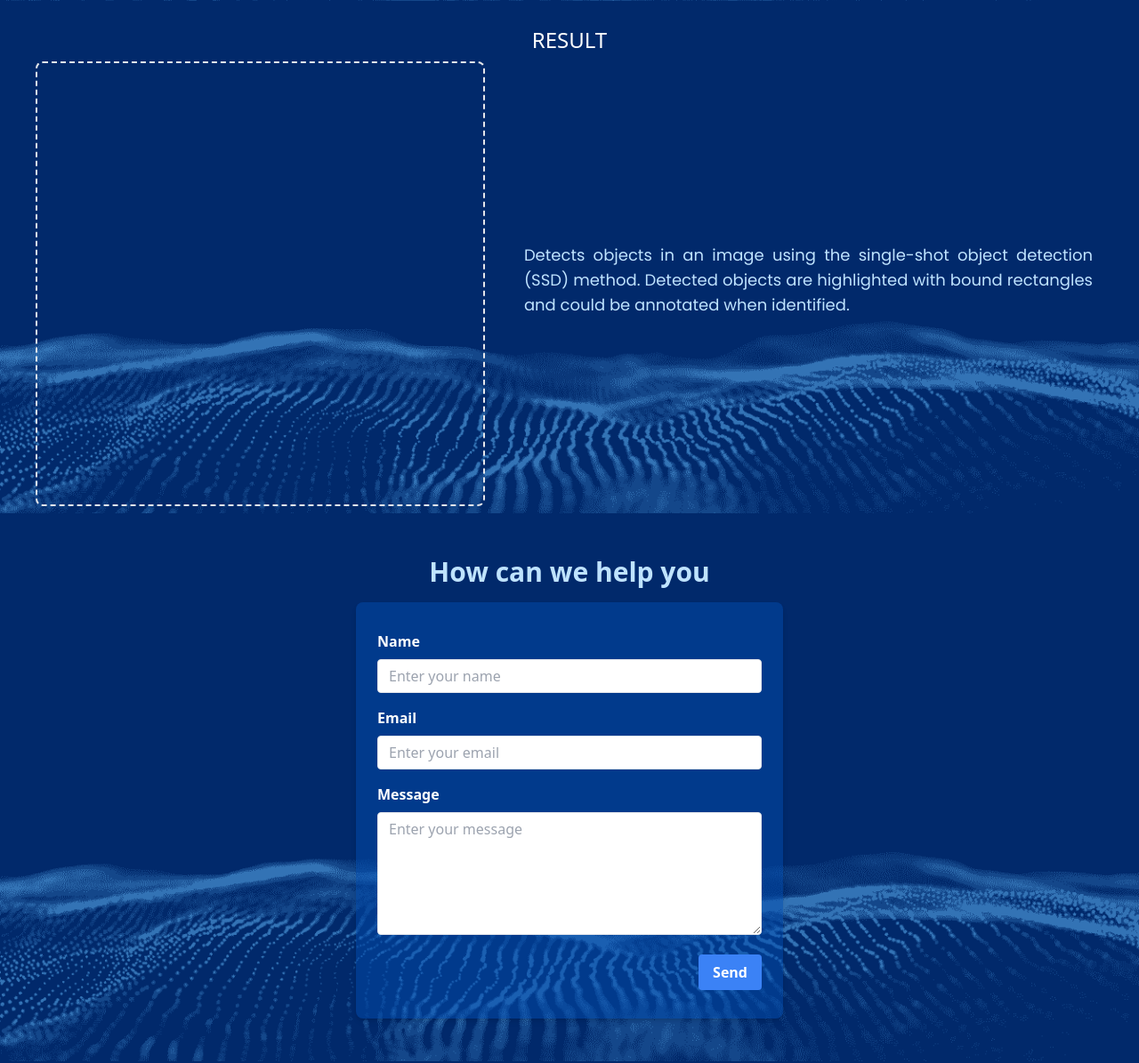
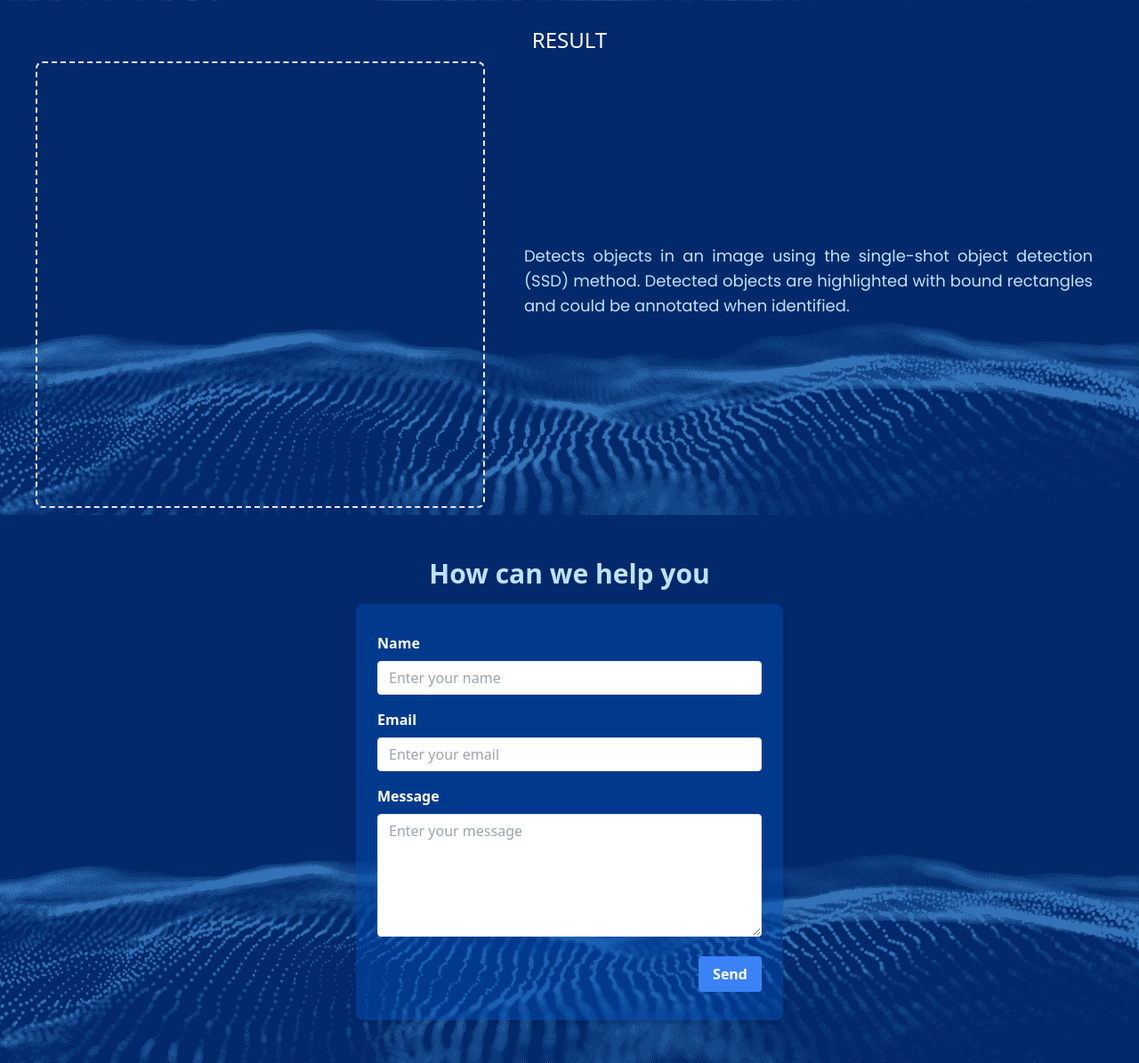
Before and after one commit to IFAIStartup/object_detection, a Flask app: page / in a window 1280 px wide. Shown: the part 617-1812 px from the top of the page at 89% size. Run offline with Flask 3, Linux system fonts and the light colour scheme; style sheets or scripts are compiled from the project's sources.

Commit message:
Update index.html

```diff
--- a/templates/index.html
+++ b/templates/index.html
@@ -131,7 +131,7 @@
         <div id="RESULT" class="Conatiner mx-auto bg-[url('bgimage.png')] bg-cover md:bg-center bg-no-repeat pt-7">
             <h1 class="text-2xl	text-center text-white">RESULT</h1>
             <div class="md:mx-8  md:flex md:items-center md:space-x-4">
-                <div class="m-2 md:py-4 md:w-1/2  flex justify-center border-dashed border-2 rounded-lg" style="height: 500px">
+                <div class="m-2 md:py-4 md:w-1/2  flex justify-center border-dashed border-2 rounded-lg" style="height: 502px">
                         {% with messages = get_flashed_messages(with_categories=true) %}
                         {% if messages %}
                         {% for category, message in messages %}
```
